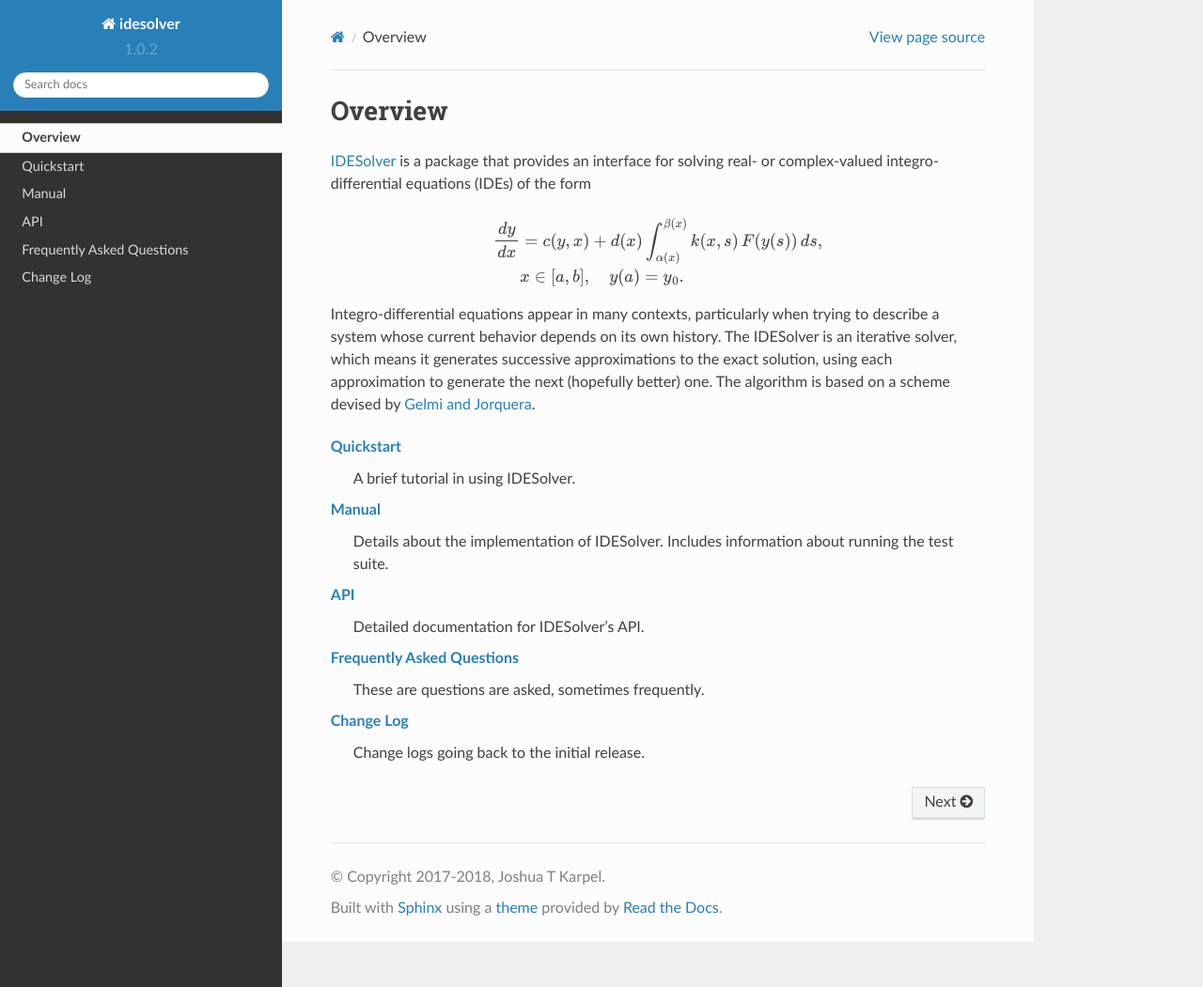
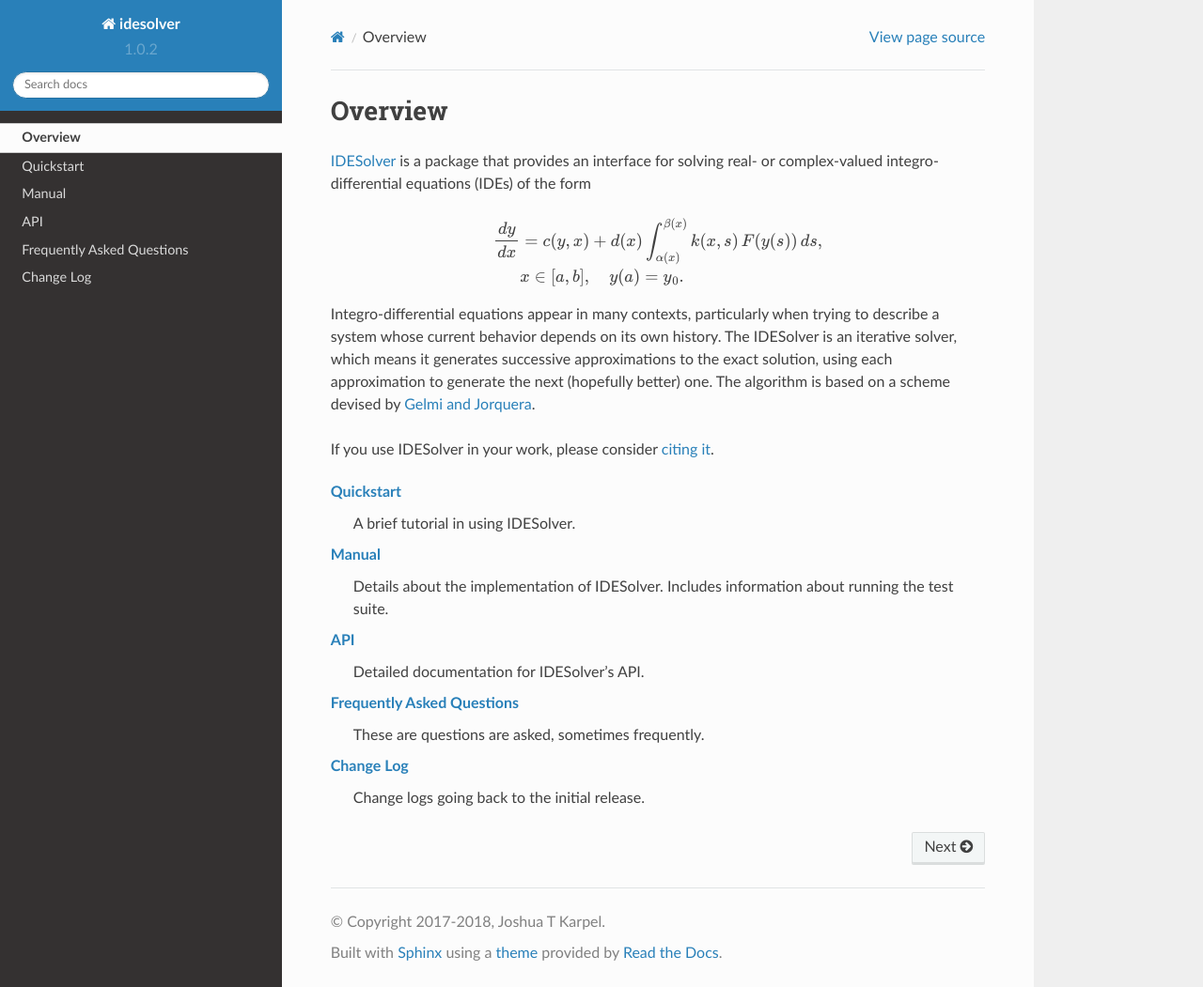
Before and after one commit to JoshKarpel/idesolver, a Sphinx documentation site: the page built from docs/source/index.rst, in a window 1280 px wide and 1051 px high. Shown: the whole window at 94% size. Built offline with Sphinx 7.4.7 and the Read the Docs theme 2.0.0, drawn with Linux system fonts in a browser that asks for light colours.

Commit message:
Added a note about citations to the readme and the docs index

```diff
--- a/README.rst
+++ b/README.rst
@@ -20,6 +20,8 @@
 
 Full documentation can be found `here <https://joshkarpel.github.io/idesolver/build/html/index.html>`_.
 
+If you use IDESolver in your work, please consider `citing it <https://doi.org/10.21105/joss.00542>`_.
+
 Details about running the test suite are at the end of the `manual <https://joshkarpel.github.io/idesolver/build/html/manual.html>`_.
 Problems with IDESolver should be reported via `GitHub issues <https://github.com/JoshKarpel/idesolver/issues>`_.
 We are open to improvements: see the `Code of Conduct <https://github.com/JoshKarpel/idesolver/blob/master/CODE_OF_CONDUCT.md>`_ and the `Contribution Guidelines <https://github.com/JoshKarpel/idesolver/blob/master/CONTRIBUTING.md>`_ for details.
--- a/docs/source/index.rst
+++ b/docs/source/index.rst
@@ -14,6 +14,7 @@
 The IDESolver is an iterative solver, which means it generates successive approximations to the exact solution, using each approximation to generate the next (hopefully better) one.
 The algorithm is based on a scheme devised by `Gelmi and Jorquera <https://doi.org/10.1016/j.cpc.2013.09.008>`_.
 
+If you use IDESolver in your work, please consider `citing it <https://doi.org/10.21105/joss.00542>`_.
 
 :doc:`quickstart`
    A brief tutorial in using IDESolver.
```
Also changed, not shown: 15 other files.
